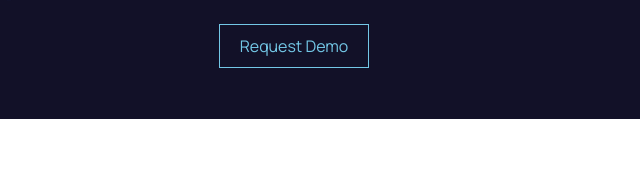
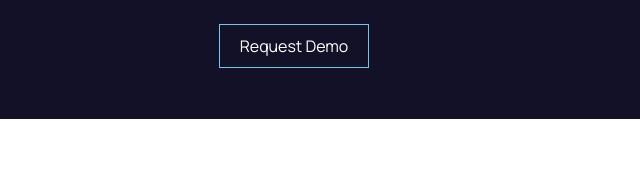
Before and after one commit to tetyana-zorya/ss_wboot, a plain HTML site: page index.html in a window 1280 px wide. Shown: the part 538-732 px from the top of the page, 346-986 px from the left. Drawn offline with nearby package versions, Linux system fonts and the light colour scheme.

Commit message:
Update frontpage_style.css

```diff
--- a/frontpage_style.css
+++ b/frontpage_style.css
@@ -28,7 +28,7 @@
   border-style: solid;
   border-width: 1px;
   border-color: #73c7e6;
-  color: #73c7e6;
+  color: white;
   width: 160px;
   padding: 10px 20px 10px 20px;
 }
```
